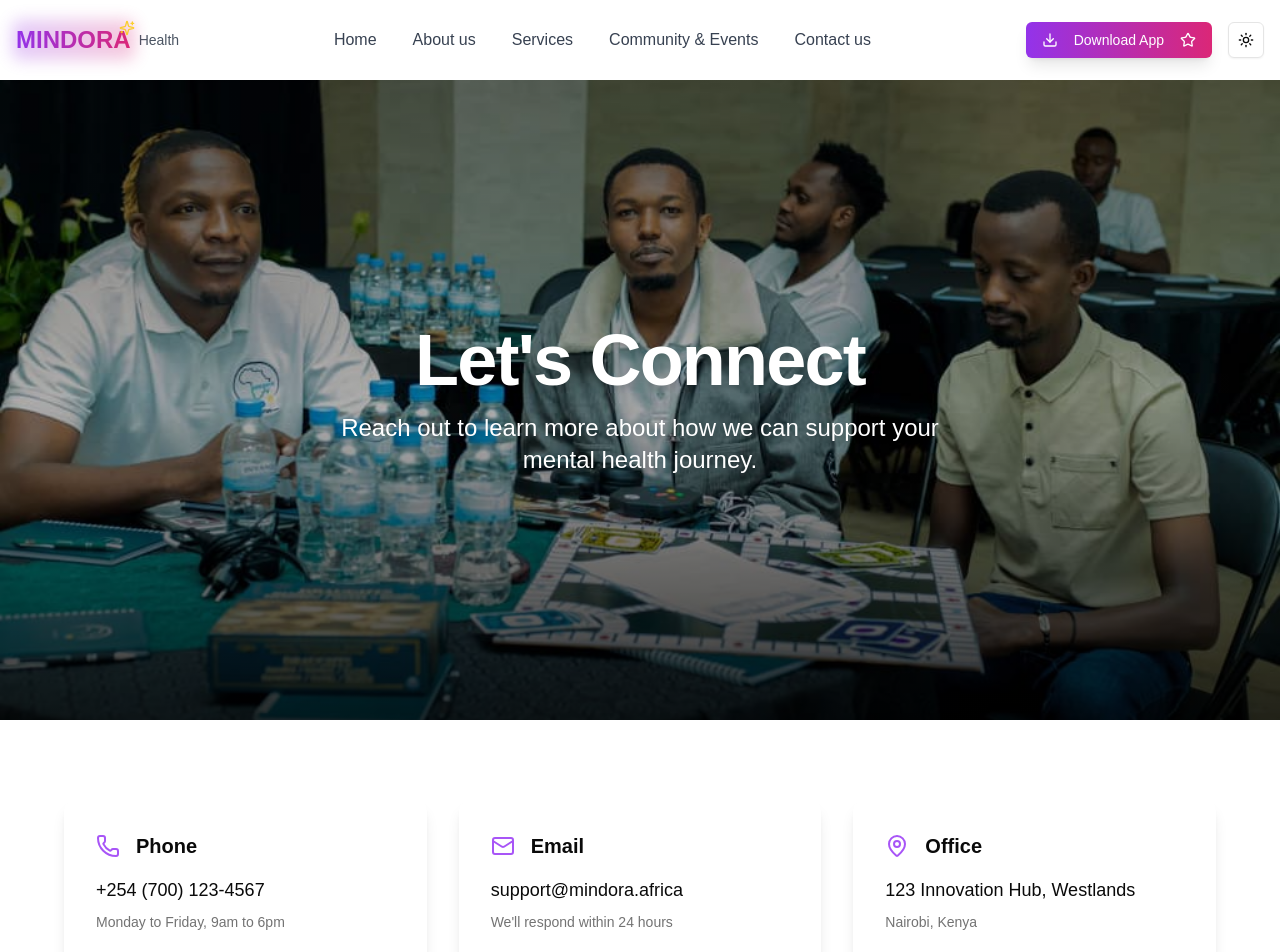
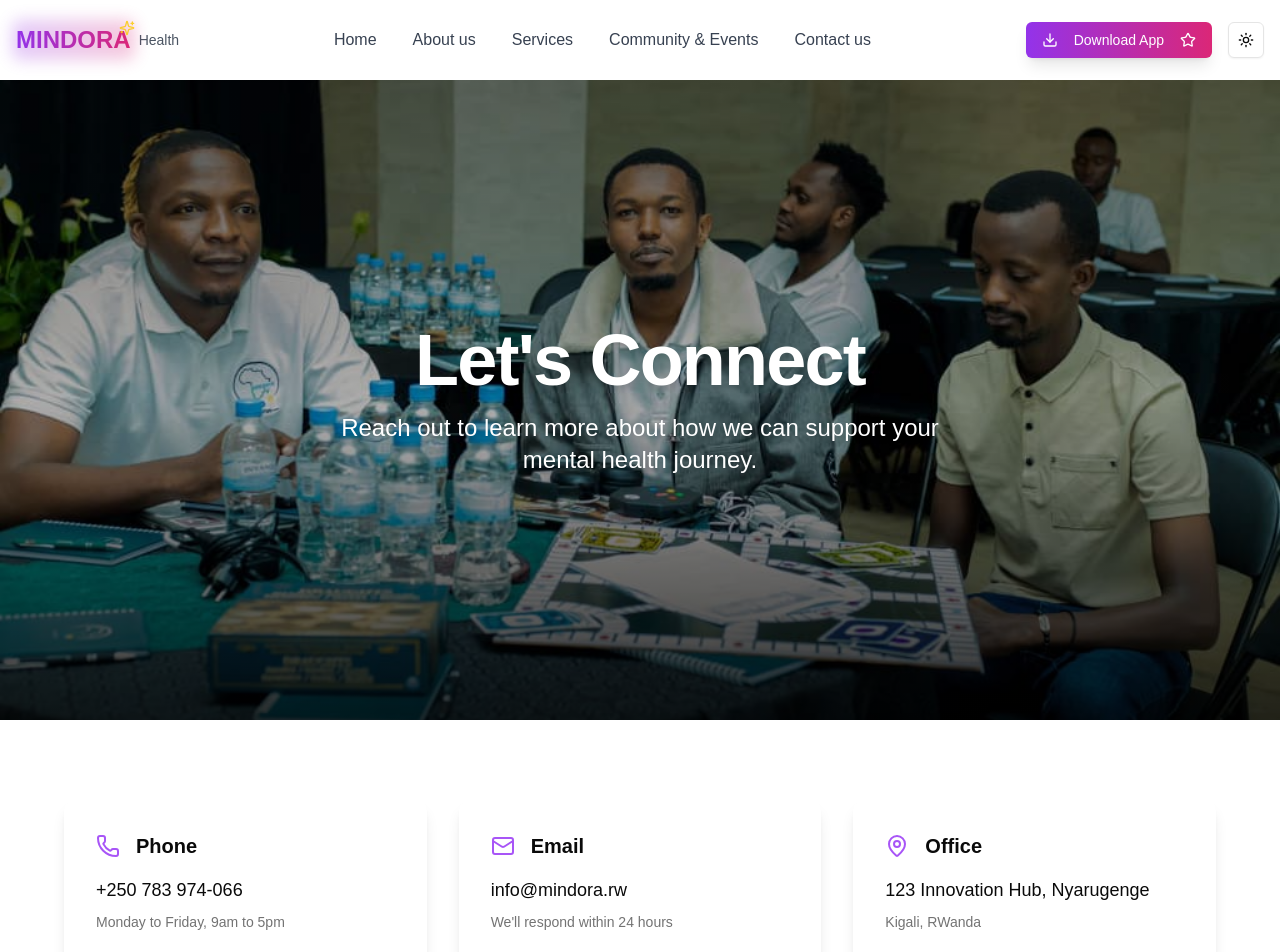
Before and after one commit to mindoraRwanda/mindora-website_v2, a Next.js app: page /contact in a window 1280 px wide. Shown: the top 952 px of the page. Built offline with nearby package versions, Linux system fonts and the light colour scheme.

Commit message:
Update contact information and office location to reflect changes in operations

```diff
--- a/src/app/(md)/contact/page.tsx
+++ b/src/app/(md)/contact/page.tsx
@@ -48,20 +48,20 @@ export default function Contact() {
     {
       icon: <Phone className="w-6 h-6 text-purple-500" />,
       title: "Phone",
-      details: "+254 (700) 123-4567",
-      subtext: "Monday to Friday, 9am to 6pm"
+      details: "+250 783 974-066",
+      subtext: "Monday to Friday, 9am to 5pm"
     },
     {
       icon: <Mail className="w-6 h-6 text-purple-500" />,
       title: "Email",
-      details: "support@mindora.africa",
+      details: "info@mindora.rw",
       subtext: "We'll respond within 24 hours"
     },
     {
       icon: <MapPin className="w-6 h-6 text-purple-500" />,
       title: "Office",
-      details: "123 Innovation Hub, Westlands",
-      subtext: "Nairobi, Kenya"
+      details: "123 Innovation Hub, Nyarugenge",
+      subtext: "Kigali, RWanda"
     }
   ];
 
@@ -194,14 +194,14 @@ export default function Contact() {
             <div className="text-center mb-12">
               <h2 className="text-4xl font-bold mb-4">Visit Our Office</h2>
               <p className="text-lg text-muted-foreground">
-                Come see us in person at our Nairobi headquarters
+                Come see us in person at our Kigali headquarters
               </p>
             </div>
 
             <div className="grid grid-cols-1 md:grid-cols-3 gap-8 items-center">
               <div className="md:col-span-2">
                <iframe
-                  src="https://www.google.com/maps/embed?pb=!1m18!1m12!1m3!1d317715.9430479296!2d-0.3817843360992481!3d51.528735199999996!2m3!1f0!2f0!3f0!3m2!1i1024!2i768!4f13.1!3m3!1m2!1s0x48760fdc7c4d13eb%3A0xd308ae9eb64d7e0!2sLondon%2C%20UK!5e0!3m2!1sen!2s!4v1698054728298!5m2!1sen!2s"
+               src="https://www.google.com/maps/embed?pb=!1m18!1m12!1m3!1d255281.19036273116!2d30.03177575829067!3d-1.944165344744954!2m3!1f0!2f0!3f0!3m2!1i1024!2i768!4f13.1!3m3!1m2!1s0x19dca4258ed8e797%3A0xf32b36a5411d0bc8!2sKigali%2C%20Rwanda!5e0!3m2!1sen!2s!4v1704391273713!5m2!1sen!2s"
                width="100%"
                height="450"
                style={{ border: 0 }}
@@ -216,8 +216,8 @@ export default function Contact() {
                     <MapPin className="w-6 h-6 text-purple-500" />
                     <div>
                       <h3 className="font-medium">Address</h3>
-                      <p className="text-muted-foreground">123 Innovation Hub, Westlands</p>
-                      <p className="text-muted-foreground">Nairobi, Kenya</p>
+                      <p className="text-muted-foreground">123 Innovation Hub, Nyarugenge</p>
+                      <p className="text-muted-foreground">Kigali, Rwanda</p>
                     </div>
                   </div>
                   <div className="flex items-center gap-4">
@@ -225,7 +225,7 @@ export default function Contact() {
                     <div>
                       <h3 className="font-medium">Business Hours</h3>
                       <p className="text-muted-foreground">Monday - Friday</p>
-                      <p className="text-muted-foreground">9:00 AM - 6:00 PM EAT</p>
+                      <p className="text-muted-foreground">9:00 AM - 5:00 PM EAT</p>
                     </div>
                   </div>
                 </div>
```
Lines whose indentation alone changed are shown as unchanged.
